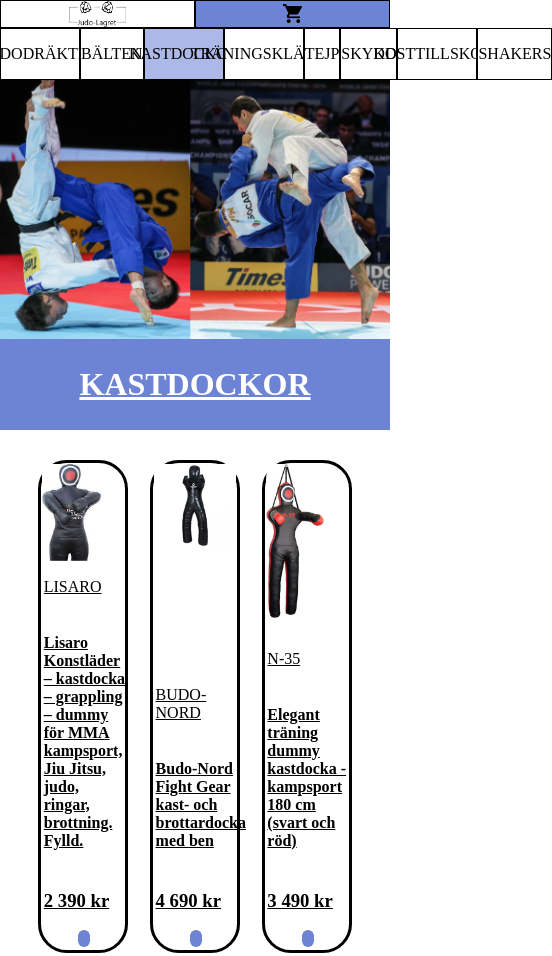
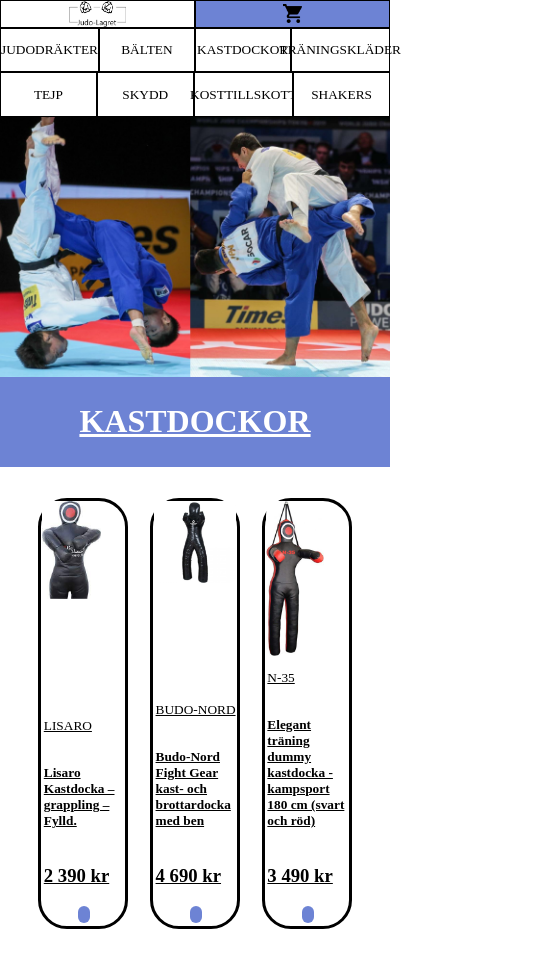
Before and after one commit to JonatanGemback/Slutprojekt, a plain HTML site: page kastdockor.html in a window 390 px wide. Shown: the top 956 px of the page, 552 px wide, since content can reach past the window. Drawn offline with Linux system fonts and the light colour scheme.

Commit message:
Fixade responsiviteten

```diff
--- a/kastdockor.html
+++ b/kastdockor.html
@@ -39,7 +39,7 @@
                     </a>
                 </div>
             </div>
-            <div class="menyDiv" id="menySida">
+            <div class="menyDiv">
                 <div class="menyDivText">
                     <a href="kastdockor.html" class="menyRuta">
                         <p class="menyText">KASTDOCKOR</p>
@@ -53,6 +53,8 @@
                     </a>
                 </div>
             </div>
+        </div>
+        <div id="menyDiv2">
             <div class="menyDiv">
                 <div class="menyDivText">
                     <a href="tejp.html" class="menyRuta">
@@ -83,7 +85,6 @@
             </div>
         </div>
     </div>
-
     <div>
         <img src="img/backgrund.jpg" id="bild">
     </div>
@@ -97,8 +98,7 @@
                     <img src="img/kastdocka_1.jfif" class="popular" id="kastdockaPopular">
                     <div class="beskrivning">
                         <p class="märke">LISARO</p>
-                        <h4 class="popularNamn">Lisaro Konstläder – kastdocka – grappling – dummy för MMA kampsport, Jiu
-                            Jitsu, judo, ringar, brottning. Fylld.</h4>
+                        <h4 class="popularNamn">Lisaro Kastdocka – grappling – Fylld.</h4>
                         <h3>2 390 kr</h3>
                         <div id="knappDiv">
                             <button class="button"
--- a/style.css
+++ b/style.css
@@ -1,15 +1,6 @@
 body {
     margin: 0%;
     scroll-behavior: smooth;
-}
-
-ul {
-    list-style: none;
-}
-
-li {
-    padding: 10px 0;
-    line-height: 1.2rem;
 }
 
 #cart-items tr img {
@@ -88,8 +79,14 @@ div#loggaTopDiv2 {
     width: 100%;
 }
 
+#menyDiv2 {
+    display: flex;
+    flex-wrap: nowrap;
+    width: 100%;
+}
+
 .menyDiv {
-    width: 20%;
+    width: 25%;
     display: flex;
     justify-content: center;
     border-style: solid;
@@ -98,6 +95,10 @@ div#loggaTopDiv2 {
 }
 
 #menyDiv1 :hover {
+    background-color: #acb8e7;
+}
+
+#menyDiv2 :hover {
     background-color: #acb8e7;
 }
 
@@ -111,6 +112,7 @@ div#loggaTopDiv2 {
 
 .menyText {
     color: black;
+    font-size: medium;
 }
 
 #kundvagn {
@@ -252,6 +254,14 @@ div#menyBar {
     border-style: solid;
     border-radius: 29px;
     border-color: black;
+}
+
+.märke {
+    font-size: medium;
+}
+
+.popularNamn {
+    font-size: medium;
 }
 
 .popular {
@@ -412,3 +422,22 @@ div#menyBar {
     bottom: 0px;
     width: 100%;
 }
+
+@media only screen and (max-width:768px) {
+    #meny {
+        display: flex;
+        flex-direction: column;
+    }
+
+    .menyText {
+        font-size: smaller;
+    }
+
+    .märke {
+        font-size: smaller;
+    }
+
+    .popularNamn {
+        font-size: smaller;
+    }
+}
```
Also changed, not shown: balte.html (+3 -2 lines), index.html (+5 -2 lines), judogi.html (+3 -2 lines), kosttillskott.html (+3 -2 lines), shakers.html (+3 -2 lines), skydd.html (+3 -2 lines), tejp.html (+3 -2 lines), traningsklader.html (+3 -2 lines), varukorg.html (+2 -1 lines).
